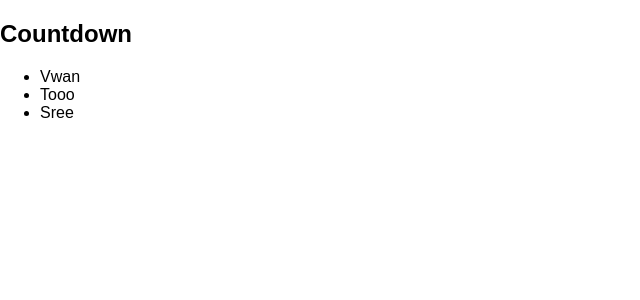
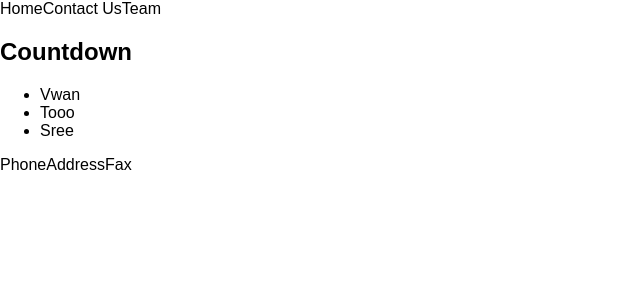
Before and after one commit to wallclockbuilder/yata, a React (Create React App) app: page / in a window 1280 px wide. Shown: the top 300 px of the page, without its empty margins (0-640 px from the left). Built offline with nearby package versions, Linux system fonts and the light colour scheme.

Commit message:
Add Navbar, MainContent and Footer components

```diff
--- a/src/App.js
+++ b/src/App.js
@@ -6,9 +6,39 @@ import What from './what';
 class App extends Component {
   render() {
     return (
-      <What />
+      <div>
+        <NavBar />
+        <MainContent />
+        <Footer />
+      </div>
     );
-  }
+
+    function NavBar() {
+      return (
+        <div>
+          <span>Home</span>
+          <span>Contact Us</span>
+          <span>Team</span>
+        </div>
+      )
+    }
+
+    function MainContent() {
+      return (
+        <What />
+        )
+    }
+
+    function Footer() {
+      return (
+        <div>
+          <span>Phone</span>
+          <span>Address</span>
+          <span>Fax</span>
+        </div>
+      )
+    }
+ }
 }
 
 export default App;
```
